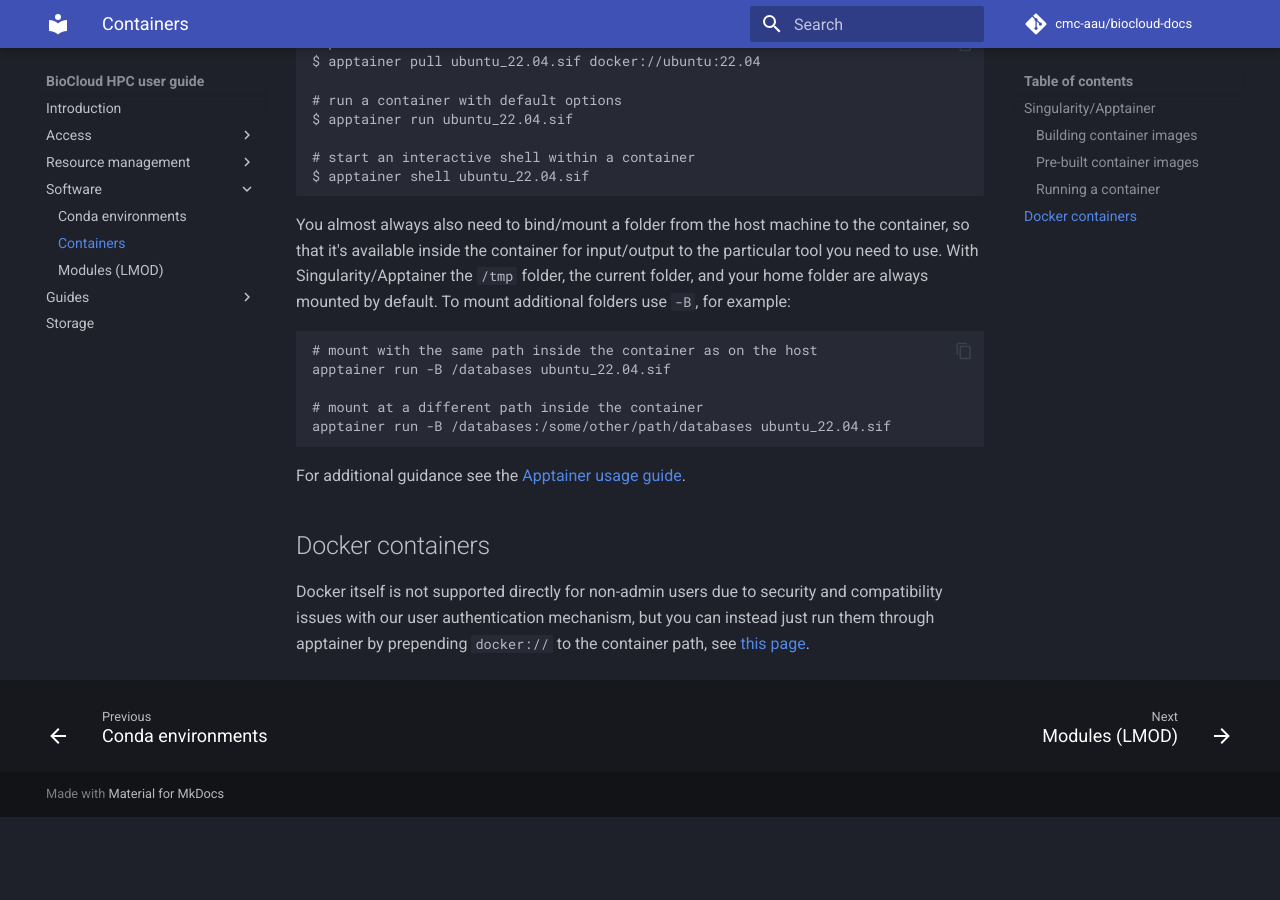
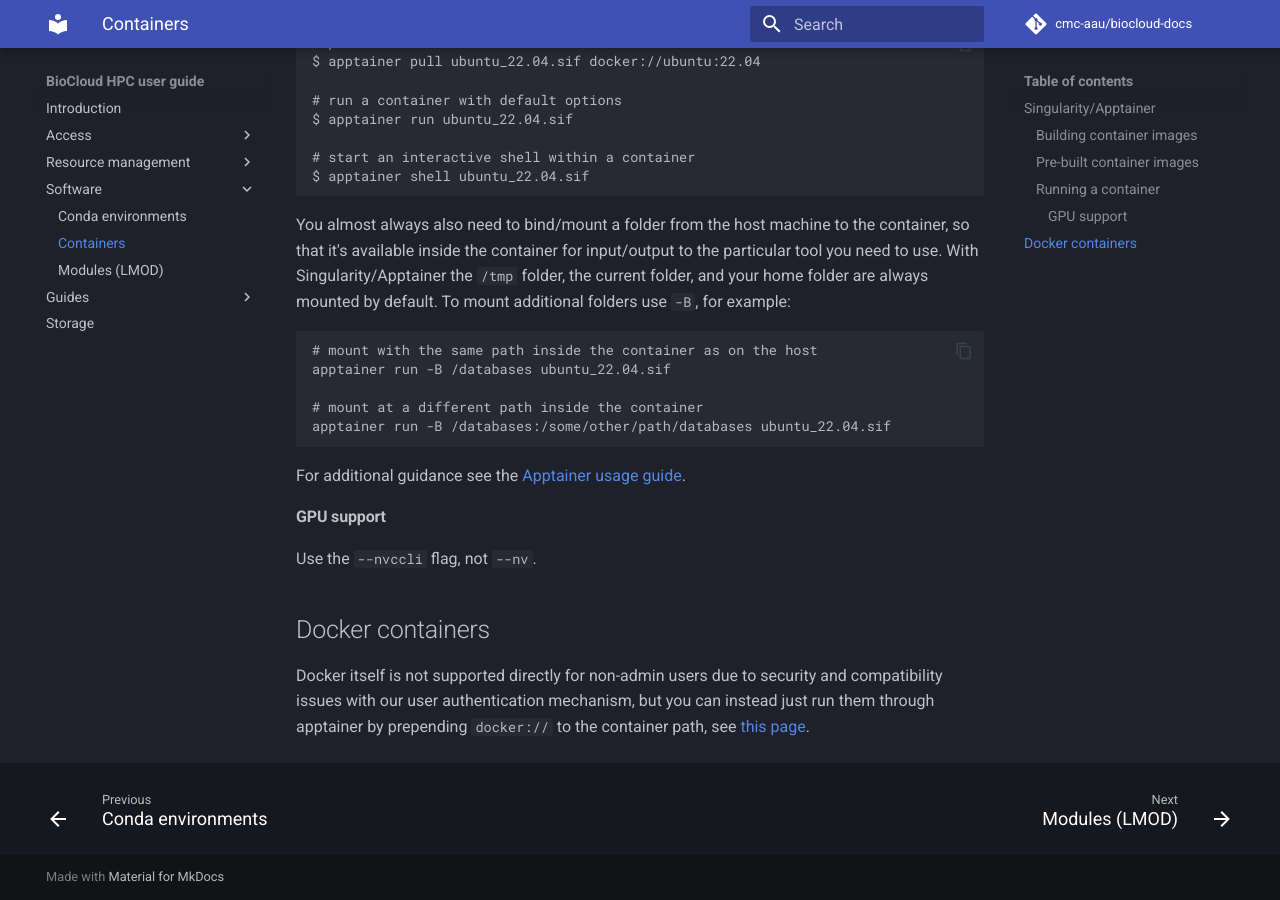
Before and after one commit to cmc-aau/hpc-docs, an MkDocs documentation site: the page built from docs/software/containers.md, in a window 1280 px wide and 900 px high, scrolled down 1651 px. Built offline with MkDocs 1.6.1 and Material for MkDocs 9.7.7, drawn with Linux system fonts in a browser that asks for light colours; comment, search, counter and statistics services are not loaded; before the commit the page ends 2468 px from its top, so only the background shows below that.

Commit message:
note on gpu support

```diff
--- a/docs/software/containers.md
+++ b/docs/software/containers.md
@@ -48,5 +48,8 @@ apptainer run -B /databases:/some/other/path/databases ubuntu_22.04.sif
 
 For additional guidance see the [Apptainer usage guide](https://apptainer.org/docs/user/main/index.html).
 
+#### GPU support
+Use the `--nvccli` flag, not `--nv`.
+
 ## Docker containers
 Docker itself is not supported directly for non-admin users due to security and compatibility issues with our user authentication mechanism, but you can instead just run them through apptainer by prepending `docker://` to the container path, see [this page](https://apptainer.org/docs/user/main/docker_and_oci.html).
```
